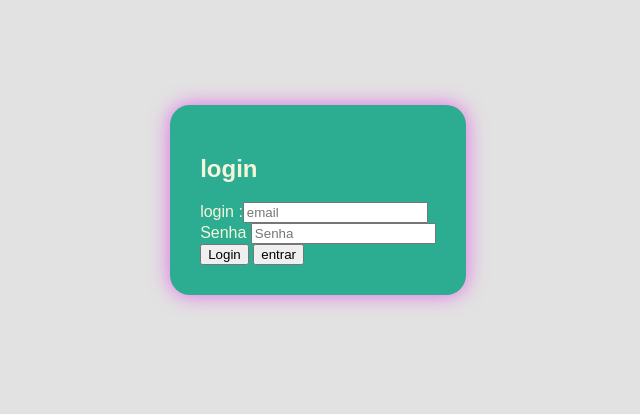
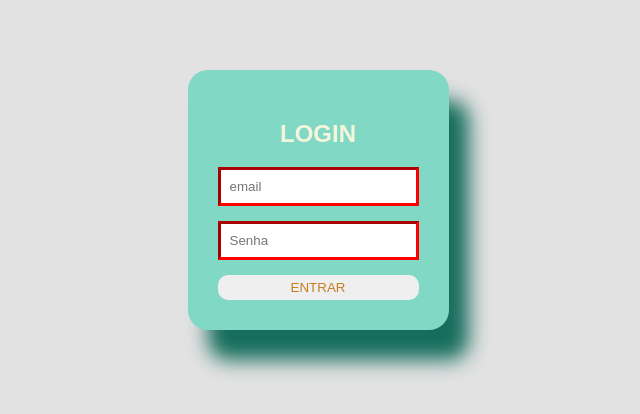
Before and after one commit to rvoopz0/pagina_de_cadastro, a plain HTML site: page index.html in a window 1280 px wide. Shown: the whole page, without its empty margins (322-962 px from the left). Drawn offline with Linux system fonts and the light colour scheme.

Commit message:
qualquer coisa

```diff
--- a/index.html
+++ b/index.html
@@ -11,11 +11,10 @@
 <body>
     <div class="container">
         <h2>login</h2>
-        login :<input type="text"
+        <input type="text"
         placeholder="email"><br>
-        Senha <input type="password"
+        <input type="password"
         placeholder="Senha"><br>
-        <button>Login</button>
         <button>entrar</button>
 
     </div>
--- a/style.css
+++ b/style.css
@@ -6,12 +6,39 @@ body{
     align-items: center;
     height: 50vh;
     margin: 0;
+
 }
 
 .container{
     color: beige;
-    background-color: rgb(44, 172, 144);
+    background-color: rgb(129, 216, 197);
     padding: 30px;
     border-radius: 20px;
-    box-shadow: 0 0 20px rgb(226, 106, 230);
+    box-shadow: 20px 30px 20px rgb(21, 109, 92);
 }
+.container h2{
+    text-align: center;
+    text-transform: uppercase;
+
+}
+input{
+    padding: 10px;
+    margin: 10px;
+    border: inset 3px red;
+    padding: 9px;
+    margin: 0 0 15px 0;
+}
+button{
+    width: 100%;
+    height: 25px;
+    border: 1px rgb(1, 26, 27);
+    border-radius: 10px;
+    color: rgb(199, 124, 32);
+    text-transform: uppercase;
+    font-weight: 70;
+    cursor: pointer;
+}
+button:hover{
+    background-color: bisque;
+
+}
```
